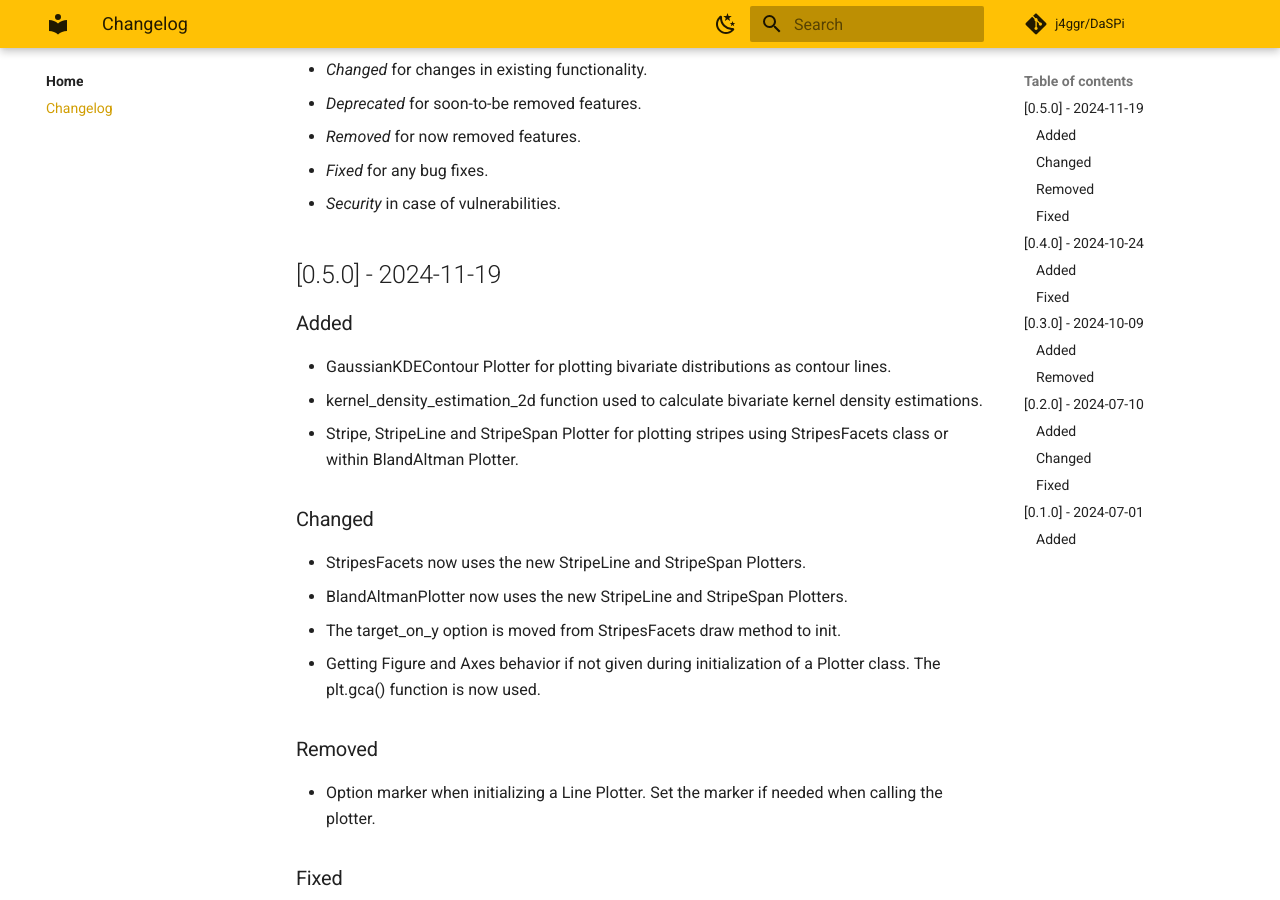
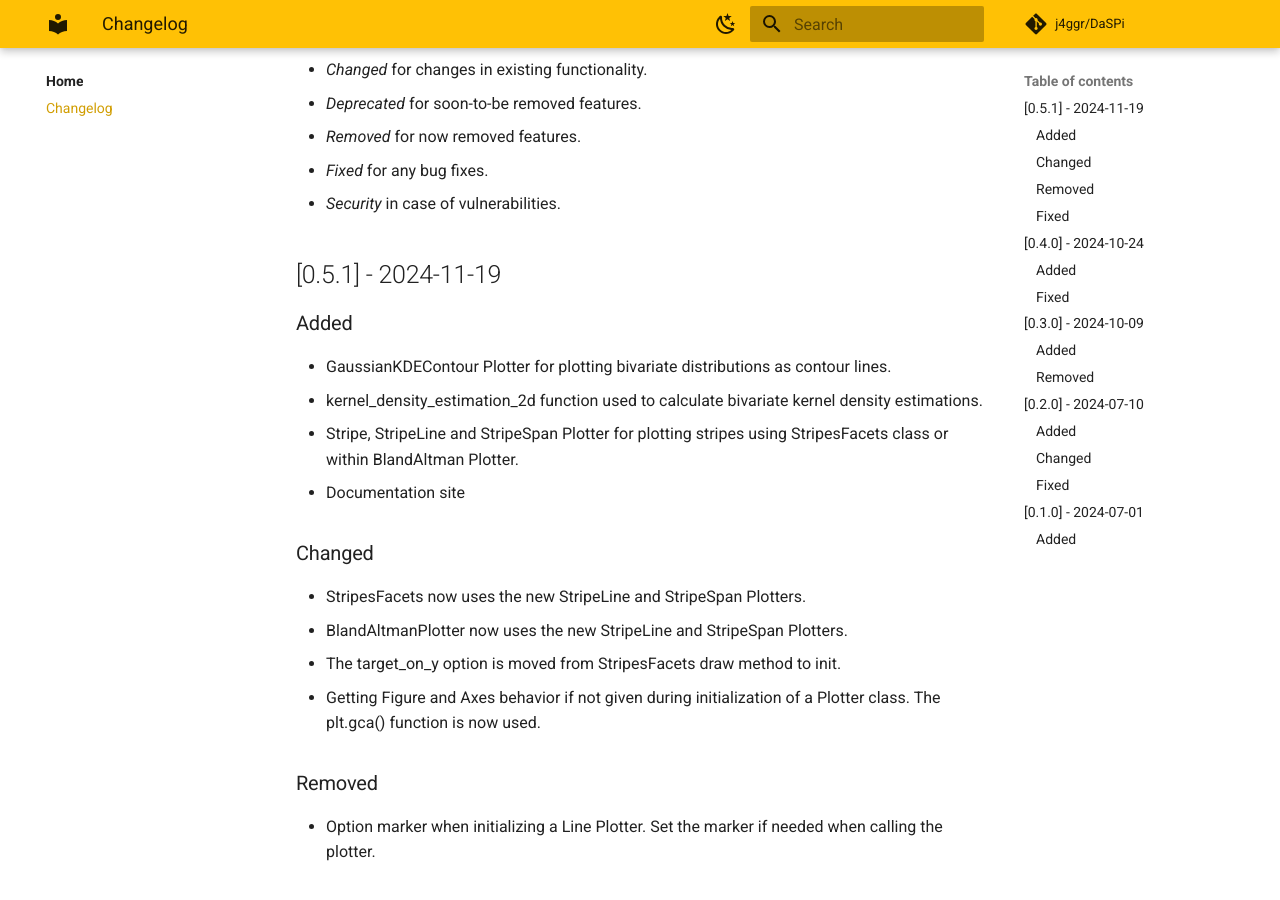
Before and after one commit to j4ggr/DaSPi, an MkDocs documentation site: the page built from docs/CHANGELOG.md, in a window 1280 px wide and 900 px high, scrolled down 329 px. Built offline with MkDocs 1.6.1 and Material for MkDocs 9.7.7, drawn with Linux system fonts in a browser that asks for light colours; comment, search, counter and statistics services are not loaded.

Commit message:
Release v0.5.1

```diff
--- a/docs/CHANGELOG.md
+++ b/docs/CHANGELOG.md
@@ -14,13 +14,14 @@ __Types of changes__:
 - _Fixed_ for any bug fixes.
 - _Security_ in case of vulnerabilities.
 
-## [0.5.0] - 2024-11-19
+## [0.5.1] - 2024-11-19
 
 ### Added
 
 - GaussianKDEContour Plotter for plotting bivariate distributions as contour lines.
 - kernel_density_estimation_2d function used to calculate bivariate kernel density estimations.
 - Stripe, StripeLine and StripeSpan Plotter for plotting stripes using StripesFacets class or within BlandAltman Plotter.
+- Documentation site
 
 ### Changed
 
```
